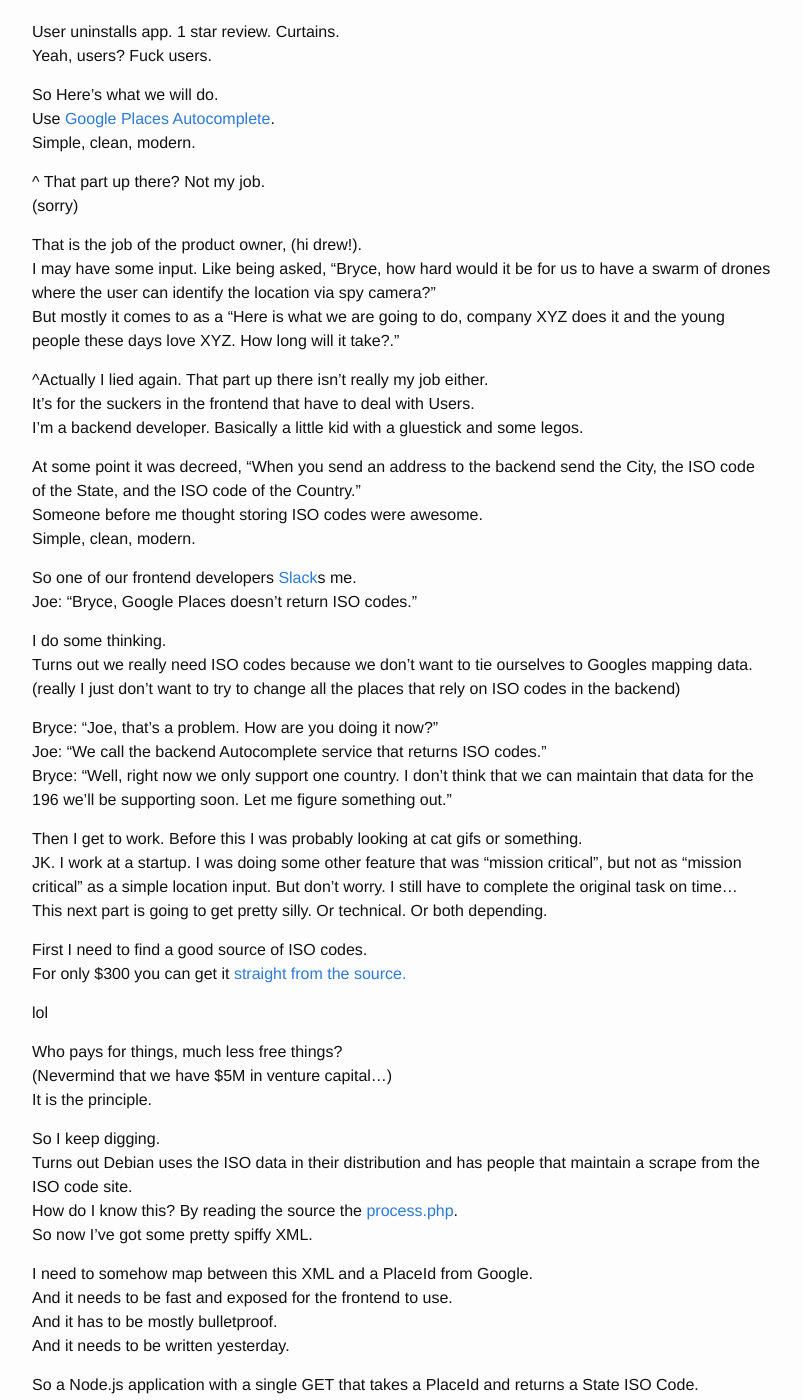
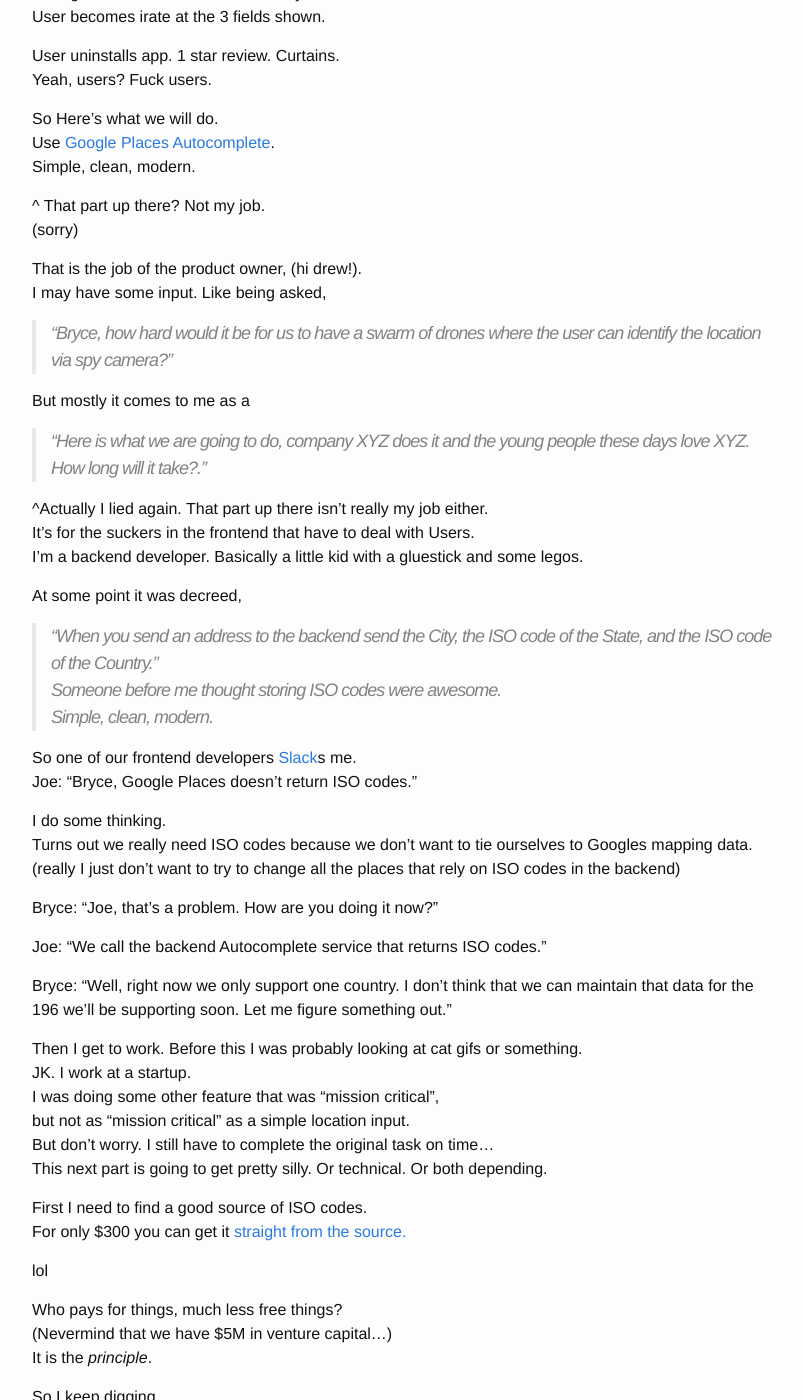
Before and after one commit to brycekbargar/brycekbargar.github.io, a Jekyll site: the page built from _posts/2015-04-30-fuck-users.markdown, in a window 1280 px wide and 1400 px high, scrolled down 1065 px. Shown: the whole window, without its empty margins (238-1041 px from the left). Built offline with Jekyll 4.4.1, drawn with Linux system fonts in a browser that asks for light colours; some of the changed text lies outside the part shown.

Commit message:
Reformat another post

```diff
--- a/_posts/2015-04-30-fuck-users.markdown
+++ b/_posts/2015-04-30-fuck-users.markdown
@@ -26,9 +14,12 @@
 
 Them. "How's work?"
 Me changing the subject. "Workish. Workesque even. How about that other unrelated topic?"
-So here is an example of what I go through at work and why you really don't want me to actually start talking about it.
+So here is an example of what I go through at work
+and why you really don't want me to actually start talking about it.
 
-Maps are hard. Locations and places are harder. Locations and places and languages and cultures and history is harder. Explaining this to a computer is impossible to get 100% right.
+Maps are hard. Locations and places are harder.
+Locations and places and languages and cultures and history is harder.
+Explaining this to a computer is impossible to get 100% right.
 Seriously.
 
 You're designing an application. In part of the application you need the user to enter a location.
@@ -45,7 +36,7 @@
 Why not ask for their address? That's a pretty universal concept, right?
 
 Cool.
-Except it's 2015\.
+Except it's 2015.
 Seriously.
 Who has time to fill out 3 fields?
 
@@ -66,14 +57,21 @@
 (sorry)
 
 That is the job of the product owner, (hi drew!).
-I may have some input. Like being asked, "Bryce, how hard would it be for us to have a swarm of drones where the user can identify the location via spy camera?"
-But mostly it comes to as a "Here is what we are going to do, company XYZ does it and the young people these days love XYZ. How long will it take?."
+I may have some input. Like being asked,
+
+> "Bryce, how hard would it be for us to have a swarm of drones where the user can identify the location via spy camera?"
+
+But mostly it comes to me as a
+
+> "Here is what we are going to do, company XYZ does it and the young people these days love XYZ. How long will it take?."
 
 ^Actually I lied again. That part up there isn't really my job either.
 It's for the suckers in the frontend that have to deal with Users.
 I'm a backend developer. Basically a little kid with a gluestick and some legos.
 
-At some point it was decreed, "When you send an address to the backend send the City, the ISO code of the State, and the ISO code of the Country."
+At some point it was decreed,
+
+> "When you send an address to the backend send the City, the ISO code of the State, and the ISO code of the Country."
 Someone before me thought storing ISO codes were awesome.
 Simple, clean, modern.
 
@@ -85,11 +83,19 @@
 (really I just don't want to try to change all the places that rely on ISO codes in the backend)
 
 Bryce: "Joe, that's a problem. How are you doing it now?"
+
 Joe: "We call the backend Autocomplete service that returns ISO codes."
-Bryce: "Well, right now we only support one country. I don't think that we can maintain that data for the 196 we'll be supporting soon. Let me figure something out."
+
+Bryce:
+"Well, right now we only support one country.
+I don't think that we can maintain that data for the 196 we'll be supporting soon.
+Let me figure something out."
 
 Then I get to work. Before this I was probably looking at cat gifs or something.
-JK. I work at a startup. I was doing some other feature that was "mission critical", but not as "mission critical" as a simple location input. But don't worry. I still have to complete the original task on time...
+JK. I work at a startup.
+I was doing some other feature that was "mission critical",
+but not as "mission critical" as a simple location input.
+But don't worry. I still have to complete the original task on time...
 This next part is going to get pretty silly. Or technical. Or both depending.
 
 First I need to find a good source of ISO codes.
@@ -99,11 +105,11 @@
 
 Who pays for things, much less free things?
 (Nevermind that we have $5M in venture capital...)
-It is the principle.
+It is the *principle*.
 
 So I keep digging.
 Turns out Debian uses the ISO data in their distribution and has people that maintain a scrape from the ISO code site.
-How do I know this? By reading the source the [process.php][3].
+How do I know this? By reading some random [process.php][3] on github.
 So now I've got some pretty spiffy XML.
 
 I need to somehow map between this XML and a PlaceId from Google.
```
Also changed, not shown: other parts of _posts/2015-04-30-fuck-users.markdown (+21 -16 lines).
